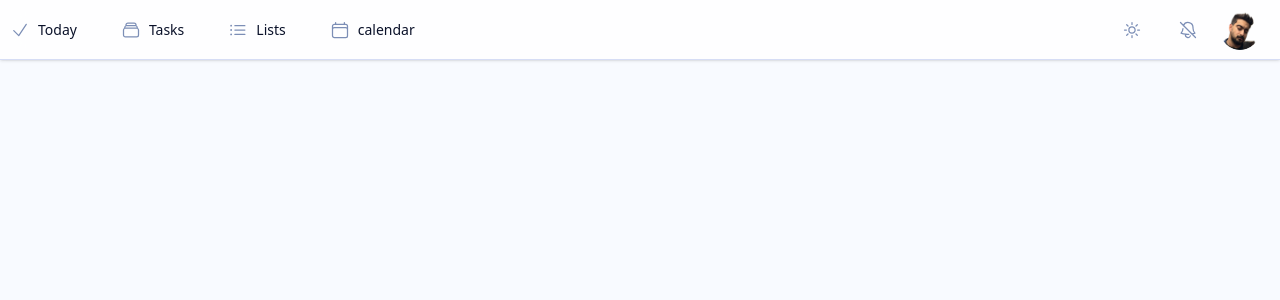
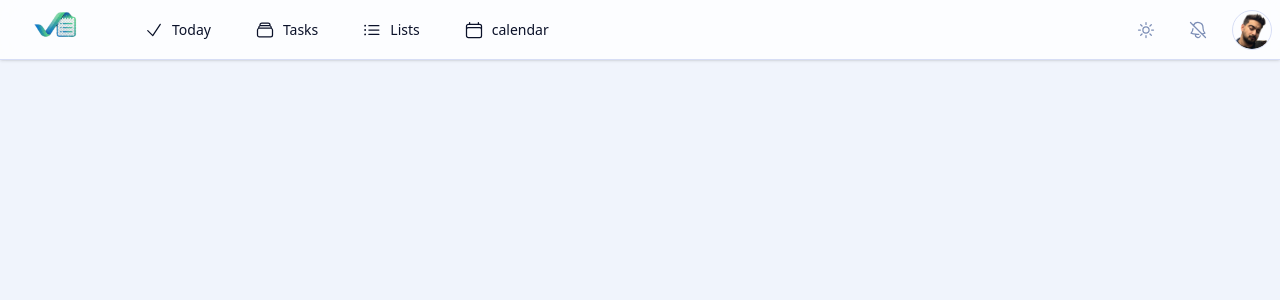
Before and after one commit to Eh-Ho/ToDo-app, a React (Vite) app in the folder todo-app/: page /tasks in a window 1280 px wide. Shown: the top 300 px of the page. Built offline with nearby package versions, Linux system fonts and the light colour scheme.

Commit message:
sidebar and header done

```diff
--- a/todo-app/src/app/layouts/AppLayout.tsx
+++ b/todo-app/src/app/layouts/AppLayout.tsx
@@ -1,9 +1,18 @@
 import AppHeader from "../../components/common/AppHeader";
 import AppSidebar from "../../components/common/AppSidebar";
-import { useState } from "react";
+import { useState, useEffect } from "react";
 const AppLayout = () => {
   const [sideOpen, setSideOpen] = useState<boolean>(false);
+  useEffect(() => {
+    const handleResize = () => {
+      if (window.innerWidth >= 768) {
+        setSideOpen(false);
+      }
+    };
 
+    window.addEventListener("resize", handleResize);
+    return () => window.removeEventListener("resize", handleResize);
+  }, []);
   return (
     <div className="w-screen h-screen bg-background">
       <AppHeader sideOpen={sideOpen} setSideOpen={setSideOpen} />
--- a/todo-app/src/app/layouts/AuthLayout.tsx
+++ b/todo-app/src/app/layouts/AuthLayout.tsx
@@ -2,7 +2,7 @@ import { Outlet } from "react-router-dom";
 
 const AuthLayout = () => {
   return (
-    <div className="dark bg-background text-content min-h-screen w-full flex items-center justify-center">
+    <div className="bg-background text-content min-h-screen w-full flex items-center justify-center">
       <Outlet></Outlet>
     </div>
   );
--- a/todo-app/src/components/UI/Anchor.tsx
+++ b/todo-app/src/components/UI/Anchor.tsx
@@ -1,18 +1,16 @@
-import type {ReactNode} from "react";
+import type { ReactNode } from "react";
 
 interface AnchorProps {
-  text: string;
   href: string;
   children?: ReactNode;
 }
 
-const Anchor = ({ text, href, children }: AnchorProps) => {
+const Anchor = ({ href, children }: AnchorProps) => {
   return (
     <a
       href={href}
-      className="flex text-sm px-3.5 py-2.5 bg-primary font-medium hover:opacity-90 transition shadow-lg  rounded-full text-white"
+      className= "flex items-center text-sm gap-2 px-4 py-2 rounded-lg text-tertiary hover:text-primary transition-colors hover:ring-2 hover:ring-accent"
     >
-      {text}
       {children}
     </a>
   );
--- a/todo-app/src/components/UI/Button.tsx
+++ b/todo-app/src/components/UI/Button.tsx
@@ -6,7 +6,7 @@ interface ButtonProps extends ButtonHTMLAttributes<HTMLButtonElement> {
 const Button = ({ children, ...props }: ButtonProps) => {
   return (
     <button
-      className="bg-danger text-white font-medium hover:opacity-90 transition  rounded-lg  px-3.5 py-1.5 cursor-pointer"
+      className="bg-primary transition-colors rounded-lg  flex cursor-pointer w-full items-center  justify-center gap-2 px-4 py-2 text-sm text-white hover:bg-accent "
       {...props}
     >
       {children}
--- a/todo-app/src/components/UI/NavLink.tsx
+++ b/todo-app/src/components/UI/NavLink.tsx
@@ -10,10 +10,10 @@ const NavLink = ({ text, href, children }: NavLinkProps) => {
   return (
     <a
       href={href}
-      className="text-content text-sm bg-transparent  border-muted px-2.5 py-1.5 font-medium hover:bg-accent/80 transition rounded-lg "
+      className="text-content text-sm bg-transparent  border-muted px-2.5 py-1.5 font-medium hover:text-primary transition-colors  rounded-lg "
     >
       <div className="flex items-center gap-2 ">
-        <div className="h-5 w-5 text-tertiary">{children}</div>
+        <div className="h-5 w-5">{children}</div>
         <span>{text}</span>
       </div>
     </a>
--- /dev/null
+++ b/todo-app/src/components/UI/ProfileDropdown.tsx
@@ -0,0 +1,75 @@
+import { useState, useRef, useEffect } from "react";
+import {
+  UserIcon,
+  Cog6ToothIcon,
+  ArrowRightStartOnRectangleIcon,
+} from "@heroicons/react/24/outline";
+import userAvatar from "../../assets/user.png";
+import Button from "./Button";
+import Anchor from "./Anchor";
+
+const ProfileDropdown = () => {
+  const [isOpen, setIsOpen] = useState(false);
+  const menuRef = useRef<HTMLDivElement>(null);
+
+  useEffect(() => {
+    const handleClickOutside = (event: MouseEvent) => {
+      if (menuRef.current && !menuRef.current.contains(event.target as Node)) {
+        setIsOpen(false);
+      }
+    };
+
+    if (isOpen) {
+      document.addEventListener("mousedown", handleClickOutside);
+    }
+    return () => {
+      document.removeEventListener("mousedown", handleClickOutside);
+    };
+  }, [isOpen]);
+
+  return (
+    <div className="relative mx-2" ref={menuRef}>
+      <button
+        onClick={() => setIsOpen(!isOpen)}
+        className={`flex cursor-pointer items-center justify-center rounded-full transition-all duration-200 focus:outline-none focus:ring-2 focus:ring-primary/50 ${
+          isOpen ? "ring-2 ring-primary" : ""
+        }`}
+      >
+        <img
+          src={userAvatar}
+          alt="User Profile"
+          className="h-10 w-10 rounded-full object-cover border border-muted hover:border-primary transition-colors"
+        />
+      </button>
+
+      {isOpen && (
+        <div className="absolute right-0 mt-2 w-56 origin-top-right rounded-xl bg-surface border border-muted shadow-xl z-50 py-1 animation-fade-in">
+          <div className="px-4 py-3 border-b border-muted">
+            <p className="text-sm text-content font-medium">Jane Doe</p>
+            <p className="text-xs text-tertiary truncate">jane@example.com</p>
+          </div>
+
+          <div className="py-2 flex flex-col gap-1">
+            <Anchor href="/profile">
+              <UserIcon className="h-4 w-4" />
+              <span>My Profile</span>
+            </Anchor>
+            <Anchor href="/settings">
+              <Cog6ToothIcon className="h-4 w-4" />
+              <span>Settings</span>
+            </Anchor>
+          </div>
+
+          <div className="py-1 border-t border-muted">
+            <Button onClick={() => console.log("Logout")}>
+              <ArrowRightStartOnRectangleIcon className="h-4 w-4" />
+              Sign out
+            </Button>
+          </div>
+        </div>
+      )}
+    </div>
+  );
+};
+
+export default ProfileDropdown;
--- a/todo-app/src/components/common/AppHeader.tsx
+++ b/todo-app/src/components/common/AppHeader.tsx
@@ -10,13 +10,12 @@ import {
   MoonIcon,
   SunIcon,
 } from "@heroicons/react/24/outline";
-
-import user from "../../assets/user.png";
+import logo from "../../assets/logo with no name.png";
 import NavLink from "../UI/NavLink";
-import Button from "../UI/Button";
 import type { Dispatch, SetStateAction } from "react";
 import useTheme from "../../hooks/useTheme";
 import useThemeDispatch from "../../hooks/useThemeDispatch";
+import ProfileDropdown from "../UI/ProfileDropdown";
 interface AppHeaderProps {
   sideOpen: boolean;
   setSideOpen: Dispatch<SetStateAction<boolean>>;
@@ -29,6 +28,7 @@ const AppHeader = ({ sideOpen, setSideOpen }: AppHeaderProps) => {
     <header className=" w-screen h-15 bg-surface/80 shadow-sm backdrop-blur-md border-muted border-b flex items-center justify-between sticky z-30 top-0 ">
       <div className="hidden md:block ">
         <div className="flex items-center gap-6">
+          <img src={logo} className="h-15 w-auto text-tertiary"></img>
           <NavLink href="#" text="Today">
             <CheckIcon />
           </NavLink>
@@ -44,35 +44,37 @@ const AppHeader = ({ sideOpen, setSideOpen }: AppHeaderProps) => {
         </div>
       </div>
 
-      <div className="md:hidden block">
-        <Button onClick={() => setSideOpen(!sideOpen)}>
-          {sideOpen ? (
-            <XMarkIcon className="h-7 w-7 text-accent"></XMarkIcon>
-          ) : (
-            <Bars3Icon className="h-7 w-7 text-accent"></Bars3Icon>
-          )}
-        </Button>
+      <div className="md:hidden block cursor-pointer ml-2" onClick={() => setSideOpen(!sideOpen)}>
+        {sideOpen ? (
+          <XMarkIcon className="h-7 w-7 text-accent"></XMarkIcon>
+        ) : (
+          <Bars3Icon className="h-7 w-7 text-accent"></Bars3Icon>
+        )}
       </div>
       <div className="flex items-center">
         {theme == "dark" ? (
-          <Button onClick={() => dispatch({ type: "setLight" })}>
-            <MoonIcon className="size-5 text-tertiary mx-1" />
-          </Button>
+          <MoonIcon
+            onClick={() => dispatch({ type: "setLight" })}
+            className="size-5 text-tertiary mx-4 cursor-pointer"
+          />
         ) : (
-          <Button onClick={() => dispatch({ type: "setDark" })}>
-            <SunIcon className="size-5 text-tertiary mx-1" />
-          </Button>
+          <SunIcon
+            onClick={() => dispatch({ type: "setDark" })}
+            className="size-5 text-tertiary mx-4 cursor-pointer"
+          />
         )}
         {theme == "dark" ? (
-          <Button onClick={() => dispatch({ type: "setLight" })}>
-            <BellAlertIcon className="size-5 text-tertiary mx-1" />
-          </Button>
+          <BellAlertIcon
+            onClick={() => dispatch({ type: "setLight" })}
+            className="size-5 text-tertiary mx-4 cursor-pointer"
+          />
         ) : (
-          <Button onClick={() => dispatch({ type: "setDark" })}>
-            <BellSlashIcon className="size-5 text-tertiary mx-1" />
-          </Button>
+          <BellSlashIcon
+            onClick={() => dispatch({ type: "setDark" })}
+            className="size-5 text-tertiary mx-4 cursor-pointer"
+          />
         )}
-        <img src={user} className="h-10 w-10 rounded-full mr-5 ml-1"></img>
+        <ProfileDropdown />
       </div>
     </header>
   );
--- a/todo-app/src/components/common/AppSidebar.tsx
+++ b/todo-app/src/components/common/AppSidebar.tsx
@@ -19,7 +19,7 @@ const AppSidebar = ({ sideOpen, setSideOpen }: AppSidebarProps) => {
       <div
         onClick={() => setSideOpen(!sideOpen)}
         className={`
-          fixed inset-0 z-40 bg-black/20 backdrop-blur-sm transition-opacity duration-300 md:hidden
+          fixed inset-0 z-30 bg-black/20 backdrop-blur-sm transition-opacity duration-300 md:hidden
           ${
             sideOpen
               ? "opacity-100 visible"
@@ -28,14 +28,15 @@ const AppSidebar = ({ sideOpen, setSideOpen }: AppSidebarProps) => {
         `}
       />
       <div
-        className={`bg-background/80 border-r border-muted ${
-          sideOpen ? "fixed" : "hidden"
-        } inset-y-0 pt-5 left-0 w-60 z-50`}
+        className={`bg-background/80 border-r border-muted transition-transform duration-500 ease-in-out md:-translate-x-full${
+          sideOpen ? "translate-x-0" : "-translate-x-full hidden"
+        } fixed inset-y-0 pt-5 left-0 w-60 z-50 md:hidden`}
       >
-        <div className="flex flex-col w-full px-2 gap-2">
+        <div className="flex flex-col w-full px-2 gap-4">
           <NavLink href="#" text="Profile">
             <UserCircleIcon />
           </NavLink>
+          <span className="border-b border-muted"></span>
           <NavLink href="#" text="Today">
             <CheckIcon />
           </NavLink>
--- a/todo-app/src/pages/errors/notFound.tsx
+++ b/todo-app/src/pages/errors/notFound.tsx
@@ -15,8 +15,11 @@ const NotFound = () => {
             Sorry, we couldn’t find the page you’re looking for.
           </p>
           <div className="mt-10 flex items-center justify-center gap-x-6">
-            <Anchor text="GO Back Home" href="#" />
-            <Anchor text="Contact Support" href="#">
+            <Anchor href="#">
+              <span>Go Back Home</span>
+            </Anchor>
+            <Anchor href="#">
+              <span>Contact Support</span>
               <ChevronRightIcon className="h-5 w-5 text-tertiary" />
             </Anchor>
           </div>
--- a/todo-app/src/styles/index.css
+++ b/todo-app/src/styles/index.css
@@ -9,7 +9,7 @@
   --color-accent: #3564fd;     /* Electric blue accent */
   --color-secondary: #eaeefa;  /* Pale blue highlight */
   --color-content: #0a1129;    /* Navy black text */
-  --color-background: #f8faff; /* Crisp blue-white background */
+  --color-background: #f0f4fc; /* Crisp blue-white background */
 }
 
 .dark {
```
